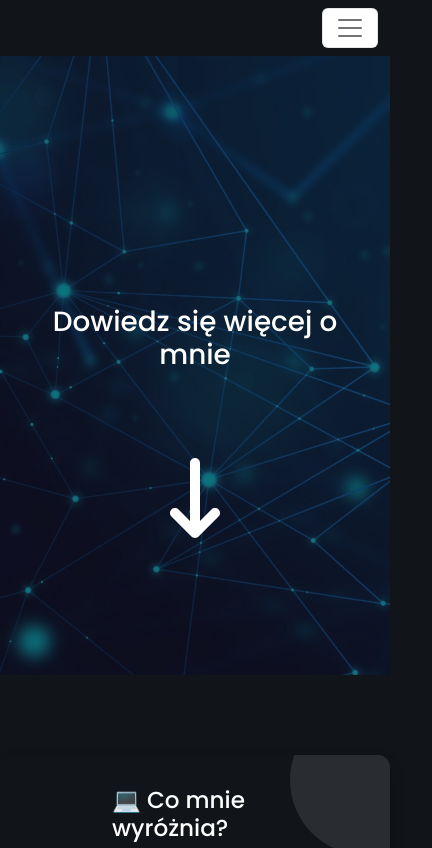
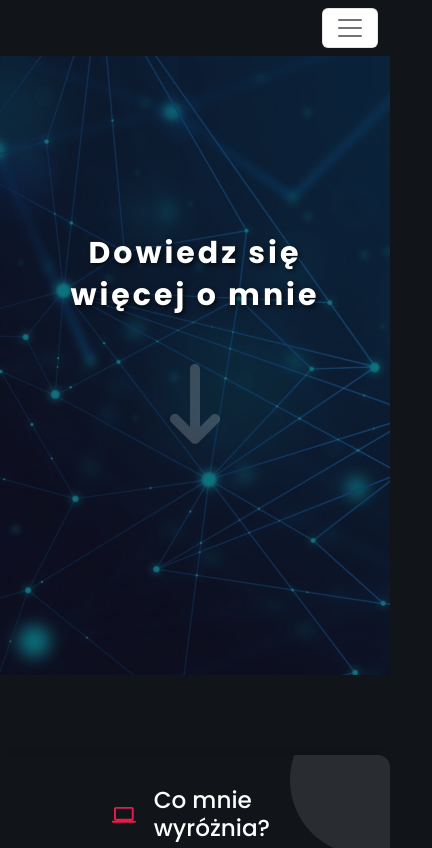
Before and after one commit to PawelGieldon/Showcase_Page, a React (Vite) app: page /Aboutme in a window 390 px wide. Shown: the top 848 px of the page, 432 px wide, since content can reach past the window. Built offline with nearby package versions, Linux system fonts and the light colour scheme.

Commit message:
Update kodu

```diff
--- a/src/App.scss
+++ b/src/App.scss
@@ -24,7 +24,14 @@ body {
   background-color: white;
 }
 
+.nav-link:hover{
+  color: #E11D48;
+}
+
 .introduction {
+  display: flex;
+  align-items: center;
+  justify-content: center;
   background-image: url('../Tech.png');
   background-repeat: no-repeat;
   background-size: cover;
@@ -43,6 +50,8 @@ body {
 }
 
 .intro-text {
+    position: relative;
+    color: white;
     font-size: 3vw;
     font-weight: bold;
     color: white;
@@ -52,6 +61,13 @@ body {
     padding: 20px;
     max-width: 80%; /* Maksymalna szerokość nagłówka */
     text-shadow: 2px 2px 5px rgba(0, 0, 0, 0.7); /* Efekt cienia */
+    width: 60%;
+
+}
+
+.intro {
+  display: flex;
+  flex-direction: column;
 }
 
 .img-container {
@@ -171,16 +187,7 @@ body {
   transition: all 0.3s ease; /* Płynna animacja */
 }
 
-h1 {
-  color: white;
-  width: 50%;
-  position: absolute;
-  top: 40%;
-  left: 50%;
-  transform: translate(-50%, -50%);
-  text-align: center;
 
-}
 
 #carouselExampleInterval {
   background-color: #11151a;
@@ -244,7 +251,7 @@ h1 {
 }
 
 .contact-link:hover {
-  color: #E11D48; /* Jasny kolor (np. złoty) */
+  color: #E11D48;
   text-shadow: 0 0 10px #E11D48, 0 0 20px #E11D48;
 }
 
@@ -285,20 +292,17 @@ h1 {
   left: 100%;
 }
 
-.intro {
-  display: flex;
-  justify-content: center;
-  align-items: center;
+
+
 
   .arrow {
     color: white;
     font-size: 5rem;
-    margin-top: 20rem;
     position: relative;
     z-index: 1;
 
   }
-}
+
 
 .forms-container {
   display: flex;
@@ -444,11 +448,12 @@ h1 {
   overflow: hidden; /* Ukrycie elementów wychodzących poza granice kontenera */
 
 
-  h3,p {
+  h3,p,svg {
     margin-left: 5rem;
   }
   p {
     width: 80%;
+
   }
   h3 {
     margin-bottom: 2rem;
@@ -483,6 +488,21 @@ h1 {
   background: rgba(255, 255, 255, 0.1);
   border-radius: 50%;
   z-index: 1;
+}
+
+.computer-wrapper {
+  display: flex;
+  align-items: center;
+  gap: 18px;
+  margin-bottom: 1rem;
+  svg {
+    font-size: 1.6rem;
+    color: #E11D48;
+  }
+  h3{
+    margin: 0;
+
+  }
 }
 
 @media (max-width: 860px) {
@@ -546,10 +566,15 @@ h1 {
     }
   }
 
-  h1 {
+  .intro-text {
     width: 90%;
   }
 
+  .footer-links {
+    flex-direction: column;
+    align-items: center;
+    gap: 10px;
+  }
 }
 
 
--- a/src/components/Content.jsx
+++ b/src/components/Content.jsx
@@ -44,9 +44,19 @@ function Content() {
   return (
     <div>
       <div className="introduction">
-        <h1 className="intro-text">
+        <motion.h1 className="intro-text"
+          initial={{ opacity: 0, scale: 0.6 }} // Zmniejszenie i ukrycie na początku
+          animate={{ opacity: 1, scale: 1 }} // Pełna widoczność i powrót do normalnego rozmiaru
+          transition={{
+            type: "spring",
+            stiffness: 50,
+            damping: 20,
+            duration: 1,
+          }}
+
+        >
           Pierwsze Wrażenie Liczy się w Sieci - Zbuduj Je z Naszą Stroną Wizytówką
-        </h1>
+        </motion.h1>
       </div>
       <div className="second-img-container">
         <motion.div ref={textRef} style={{ x: textX }} className="text-button">
--- a/src/components/Footer.jsx
+++ b/src/components/Footer.jsx
@@ -17,7 +17,7 @@ function Footer() {
         <div className="contact-item">
           <BsTelephone className="icon" />
           <a href="tel:727677706" className="contact-link">
-            727677706
+            727-677-706
           </a>
         </div>
       </div>
--- a/src/pages/Aboutme.jsx
+++ b/src/pages/Aboutme.jsx
@@ -2,19 +2,53 @@ import React from "react";
 import Header from "../components/Header";
 import { FaArrowDownLong } from "react-icons/fa6";
 import Footer from "../components/Footer";
+import { MdOutlineComputer } from "react-icons/md";
+import {
+    motion,
+    useScroll,
+    useMotionValueEvent,
+    useTransform,
+    useInView,
+    useAnimation,
+  } from "framer-motion";
 
 function Aboutme() {
     return (
         <div>
             <Header/>
             <div className="introduction intro">
-                    <div className="arrow-container">
-                        <h1>Dowiedz się więcej o mnie</h1>
-                        <FaArrowDownLong className="arrow"/>
-                    </div>
+                <motion.h1 className="intro-text"
+                initial={{ opacity: 0, scale: 0.6 }} // Zmniejszenie i ukrycie na początku
+                animate={{ opacity: 1, scale: 1 }} // Pełna widoczność i powrót do normalnego rozmiaru
+                transition={{
+                  type: "spring",
+                  stiffness: 50,
+                  damping: 20,
+                  duration: 1,
+                }}
+
+
+                >
+                Dowiedz się więcej o mnie
+                </motion.h1>
+                <motion.div
+                    className="arrow"
+                    initial={{ y: -10, opacity: 0 }}
+                    animate={{ y: 10, opacity: 1 }}
+                    transition={{
+                    repeat: Infinity,
+                    repeatType: "reverse",
+                    duration: 1.5,
+                    }}
+                >
+                    <FaArrowDownLong />
+                </motion.div>
             </div>
             <div className="me-container me-info">
-                <h3>💻 Co mnie wyróżnia?</h3>
+                <div className="computer-wrapper">
+                    <MdOutlineComputer />
+                    <h3> Co mnie wyróżnia?</h3>
+                </div>
                 <p>- Znajomość najnowszych technologii front-endowych, takich jak HTML5, CSS3, JavaScript, React oraz Bootstrap</p>
                 <p>- Tworzenie responsywnych projektów dostosowanych do urządzeń mobilnych</p>
                 <p>- Dbałość o szczegóły i intuicyjność interfejsu użytkownika </p>
```
